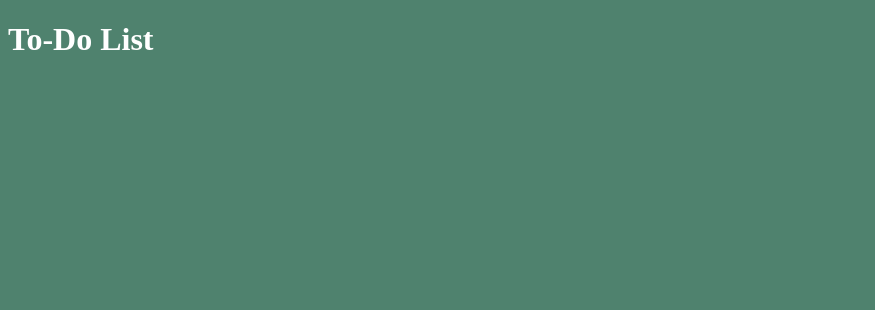
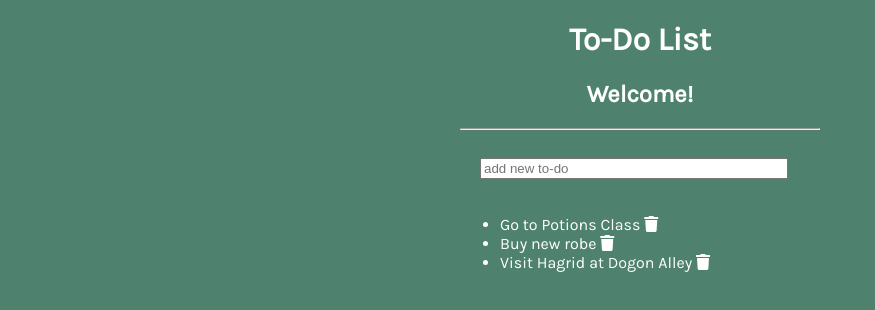
Before and after one commit to masonkimm/todo-list, a plain HTML site: page index.html in a window 1280 px wide. Shown: the whole page, without its empty margins (0-875 px from the left). Drawn offline with nearby package versions, Linux system fonts and the light colour scheme.

Commit message:
basic html markup completed

```diff
--- a/assets/css/style.css
+++ b/assets/css/style.css
@@ -1,4 +1,20 @@
 body {
+  font-family: 'Karla', sans-serif;
   color: white;
   background: rgba(36, 99, 74, 0.8)
 }
+
+.container {
+  width: 360px;
+  margin: 0 auto;
+
+}
+
+.heading {
+  text-align: center;
+}
+
+input {
+  margin: 20px;
+  width: 300px;
+}
--- a/index.html
+++ b/index.html
@@ -1,17 +1,38 @@
 <!DOCTYPE html>
 <html lang="en">
   <head>
-  <meta charset="UTF-8">
-  <meta name="viewport" content="width=device-width, initial-scale=1.0">
+    <meta charset="UTF-8" />
+    <meta name="viewport" content="width=device-width, initial-scale=1.0" />
     <script src="https://cdnjs.cloudflare.com/ajax/libs/jquery/3.5.1/jquery.js"></script>
-  <link rel="stylesheet" href="./assets/css/style.css">
+    <link
+      rel="stylesheet"
+      href="https://use.fontawesome.com/releases/v5.13.1/css/all.css"
+    />
+    <link href="https://fonts.googleapis.com/css2?family=Karla&display=swap" rel="stylesheet">
+    <link rel="stylesheet" href="./assets/css/style.css" />
     <title>To-Do List</title>
   </head>
   <body>
+    <div class="container">
+      <div class="heading">
         <h1>To-Do List</h1>
+        <h2>Welcome!</h2>
+      </div>
 
-
-
+      <hr />
+      <input type="text" placeholder="add new to-do" />
+      <ul>
+        <li>
+          Go to Potions Class <span><i class="fa fa-trash"></i></span>
+        </li>
+        <li>
+          Buy new robe <span><i class="fa fa-trash"></i></span>
+        </li>
+        <li>
+          Visit Hagrid at Dogon Alley <span><i class="fa fa-trash"></i></span>
+        </li>
+      </ul>
+    </div>
 
     <script src="./assets/js/main.js"></script>
   </body>
```
Lines whose indentation alone changed are shown as unchanged.
